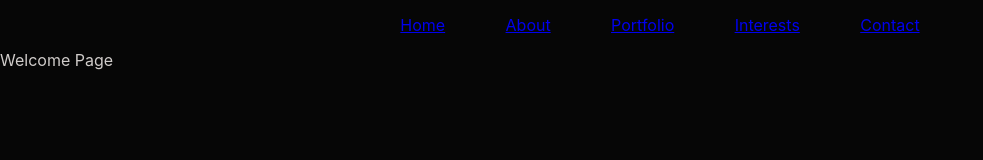
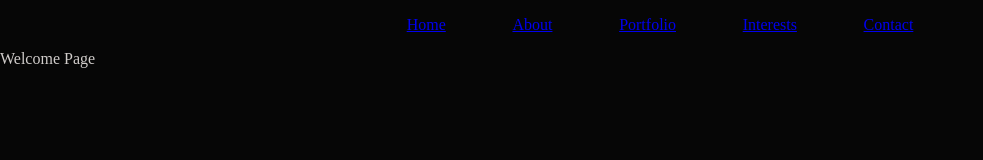
Before and after one commit to mdflynn/personal-site, a React (Create React App) app: page / in a window 1280 px wide. Shown: the top 160 px of the page, without its empty margins (0-983 px from the left). Built offline with nearby package versions, Linux system fonts and the light colour scheme.

Commit message:
General styling

```diff
--- a/src/index.css
+++ b/src/index.css
@@ -1,13 +1,5 @@
-body {
+body, html {
   margin: 0;
-  font-family: -apple-system, BlinkMacSystemFont, 'Segoe UI', 'Roboto', 'Oxygen',
-    'Ubuntu', 'Cantarell', 'Fira Sans', 'Droid Sans', 'Helvetica Neue',
-    sans-serif;
-  -webkit-font-smoothing: antialiased;
-  -moz-osx-font-smoothing: grayscale;
+  height: 100%;
+  width: 100%;
 }
-
-code {
-  font-family: source-code-pro, Menlo, Monaco, Consolas, 'Courier New',
-    monospace;
-}
```
